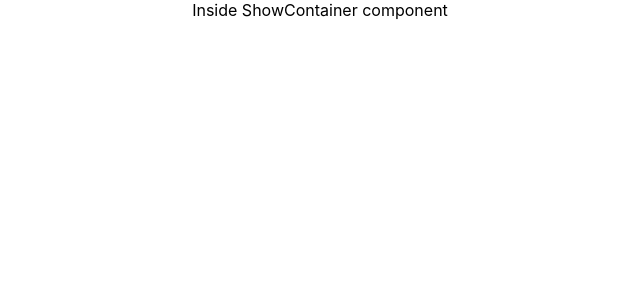
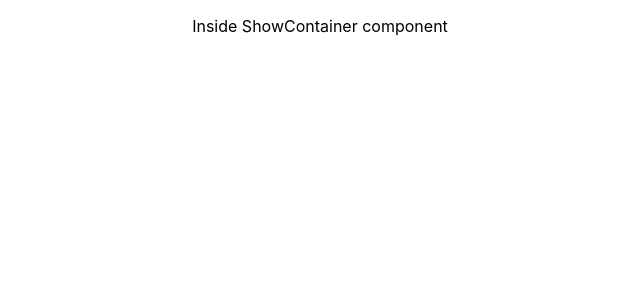
Before and after one commit to HornRyRy/TVMazeProject, a React (Create React App) app: page / in a window 1280 px wide. Shown: the top 300 px of the page, without its empty margins (320-960 px from the left). Built offline with nearby package versions, Linux system fonts and the light colour scheme; no server answers.

Commit message:
cross component start

```diff
--- a/src/components/App.js
+++ b/src/components/App.js
@@ -75,7 +75,7 @@ useEffect(() =>{
   return (
     <div className="App">
 
-      <ShowContainer />
+      <ShowContainer someShows={someShows} />
     </div>
   );
 }
--- a/src/components/ShowContainer.js
+++ b/src/components/ShowContainer.js
@@ -1,9 +1,15 @@
 import React from 'react'
 import { useState } from 'react'
 
-const ShowContainer = () => {
+const ShowContainer = ({someShows}) => {
   return (
-    <div>Inside ShowContainer component</div>
+    <div>
+        <p>Inside ShowContainer component</p>
+        <div>
+
+        </div>
+
+        </div>
   )
 }
 
```
